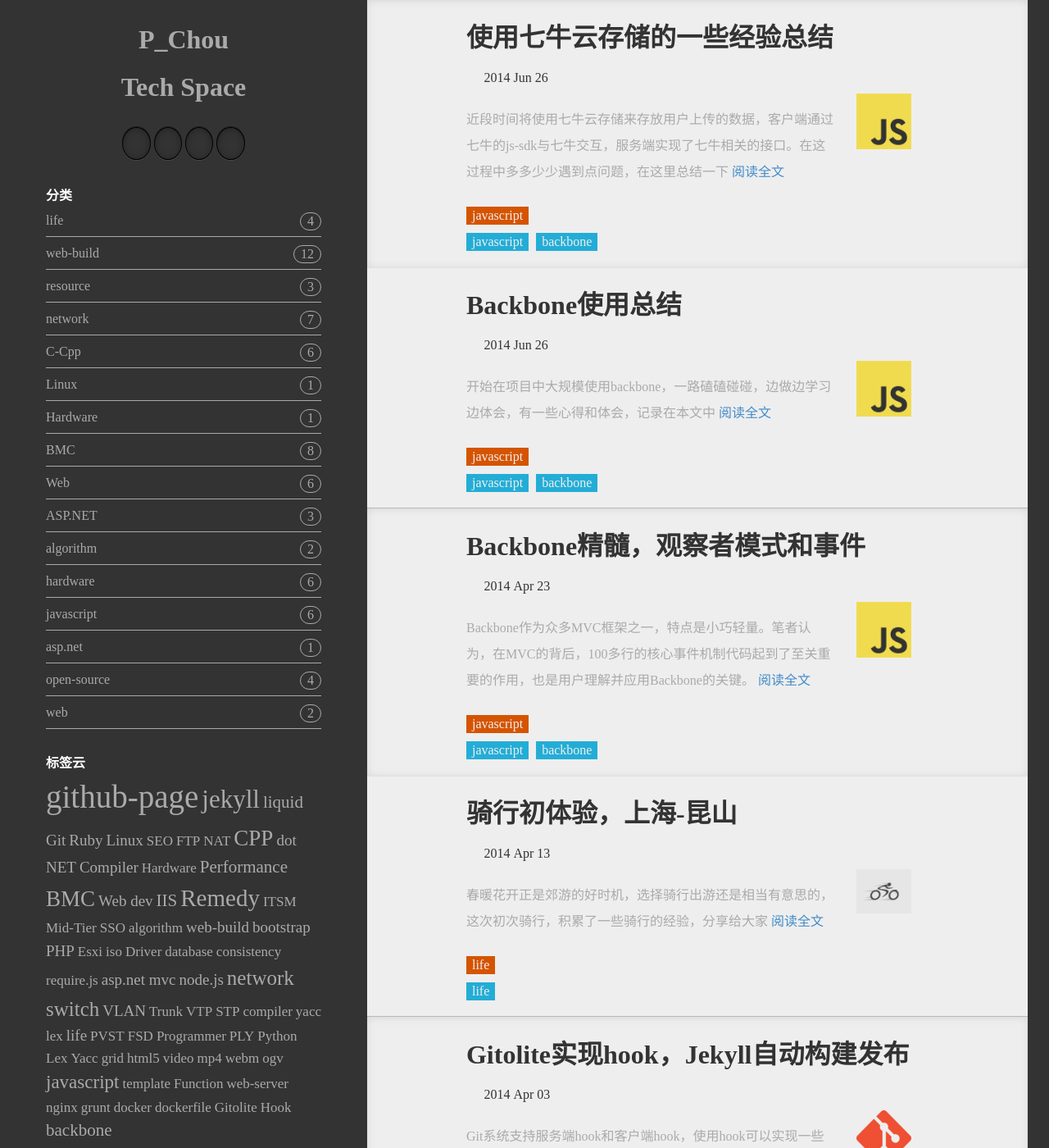
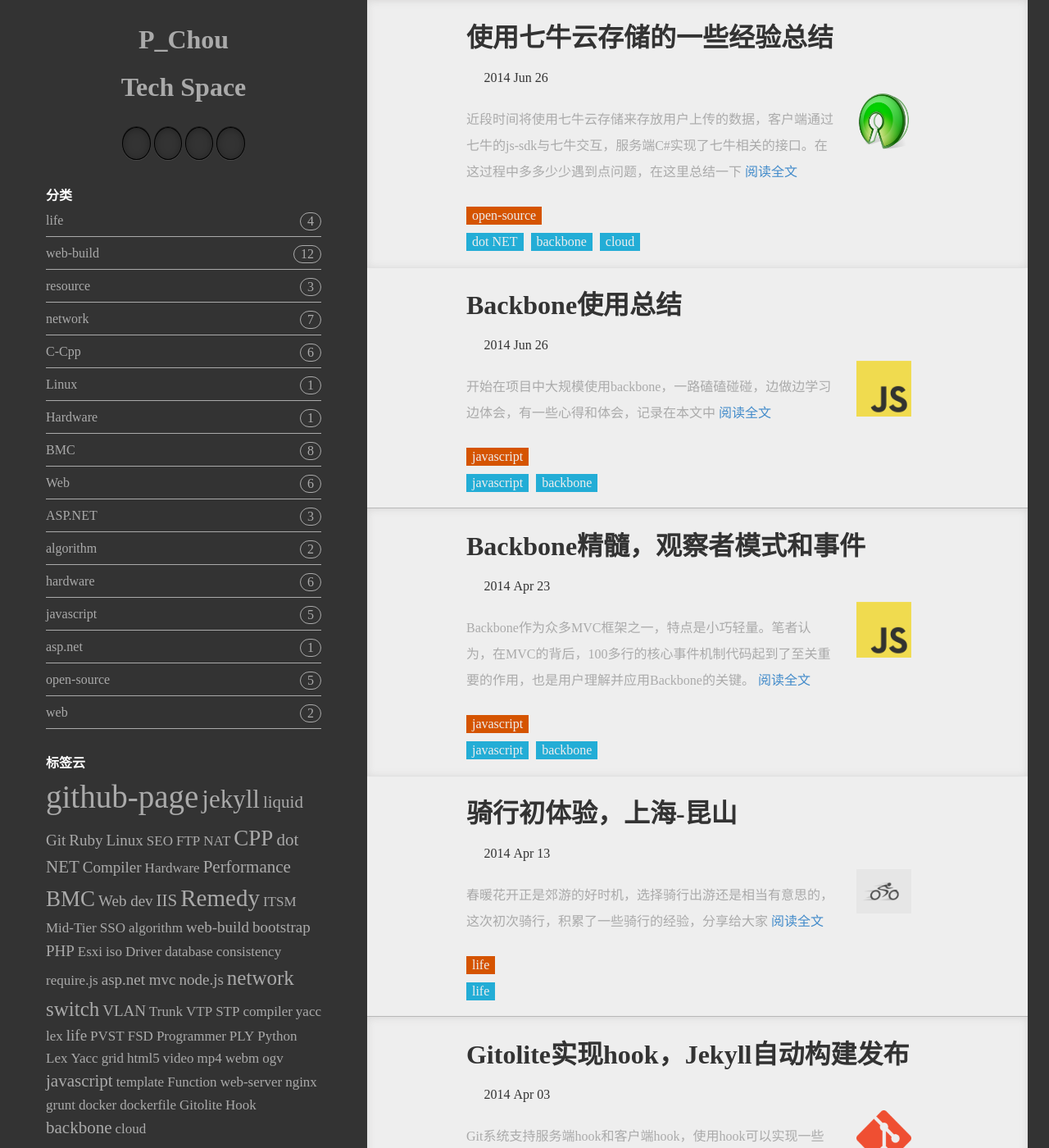
Before and after one commit to PChou/NRemedy, a Jekyll site: the page built from index.html, in a window 1280 px wide and 1400 px high. Shown: the whole window at 82% size. Built offline with Jekyll 4.4.1, drawn with Linux system fonts in a browser that asks for light colours; nearby versions of some CDN libraries; some web fonts are replaced; a style sheet for code colours, icons or effects is not loaded.

Commit message:
fix category

```diff
--- a/_posts/2014-06-26-qiniu-summary.md
+++ b/_posts/2014-06-26-qiniu-summary.md
@@ -1,10 +1,10 @@
 ---
 layout: postlayout
 title: 使用七牛云存储的一些经验总结
-description: 近段时间将使用七牛云存储来存放用户上传的数据，客户端通过七牛的js-sdk与七牛交互，服务端实现了七牛相关的接口。在这过程中多多少少遇到点问题，在这里总结一下
-thumbimg: JavaScript-logo.png
-categories: [javascript]
-tags: [javascript,backbone]
+description: 近段时间将使用七牛云存储来存放用户上传的数据，客户端通过七牛的js-sdk与七牛交互，服务端C#实现了七牛相关的接口。在这过程中多多少少遇到点问题，在这里总结一下
+thumbimg: Open-Source-Software-.jpg
+categories: [open-source]
+tags: [dot NET,backbone,cloud]
 ---
 
 ## 599错误处理 ##
```
